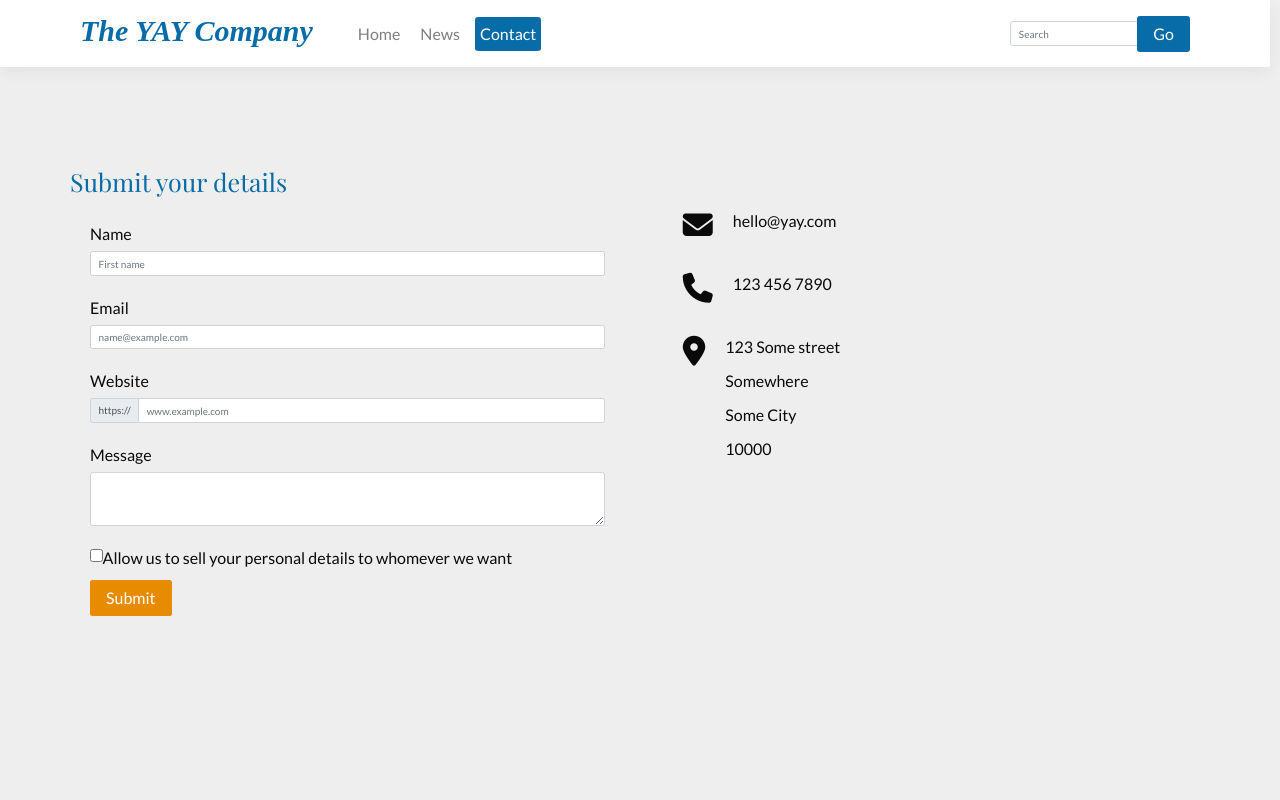
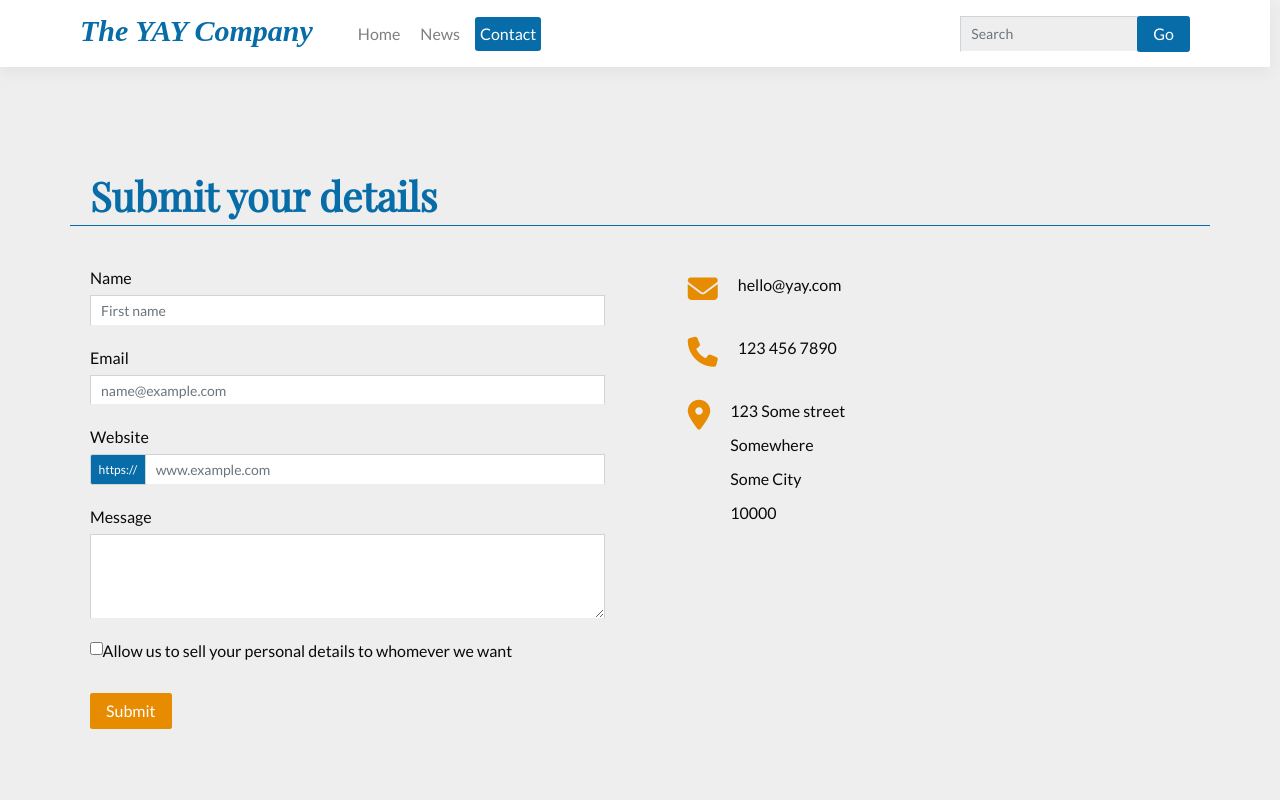
Before and after one commit to emilietonnessen/css-frameworks_v2, a React (Create React App) app: page /contact in a window 1280 px wide. Shown: the top 800 px of the page. Built offline with nearby package versions, Linux system fonts and the light colour scheme; a web font is replaced by a local one.

Commit message:
Nitpicking on styling

```diff
--- a/src/components/ContactForm.tsx
+++ b/src/components/ContactForm.tsx
@@ -26,7 +26,7 @@ const ContactForm: React.FC = () => {
 
 
     // console logs
-    console.error("[errors]", errors);
+    //console.error("[errors]", errors);
 
     return (
         <Form className="form" onSubmit={handleSubmit(onSubmit)}>
@@ -34,7 +34,7 @@ const ContactForm: React.FC = () => {
             {/* Name */}
             <Form.Group className="form__group">
                 <Form.Label>Name</Form.Label>
-                <Form.Control placeholder="First name" {...register("name")} />
+                <Form.Control placeholder="First name" {...register("name")} className="form__input" />
                 {errors.name && <span className="form__group--error">{errors.name.message}</span>}
             </Form.Group>
 
@@ -42,7 +42,7 @@ const ContactForm: React.FC = () => {
             {/* Email */}
             <Form.Group className="form__group"  controlId="exampleForm.ControlInput1">
                 <Form.Label>Email</Form.Label>
-                <Form.Control type="email" placeholder="name@example.com" {...register("email")}/>
+                <Form.Control type="email" placeholder="name@example.com" {...register("email")} className="form__input"/>
                 {errors.email && <span className="form__group--error">{errors.email.message}</span>}
             </Form.Group>
 
@@ -52,9 +52,9 @@ const ContactForm: React.FC = () => {
                 <Form.Label>Website</Form.Label>
                 <InputGroup className="mb-2">
                     <InputGroup.Prepend>
-                        <InputGroup.Text>https://</InputGroup.Text>
+                        <InputGroup.Text className="form__icon">https://</InputGroup.Text>
                     </InputGroup.Prepend>
-                    <FormControl id="inlineFormInputGroup" placeholder="www.example.com" {...register("website")}/>
+                    <FormControl id="inlineFormInputGroup" placeholder="www.example.com" {...register("website")} className="form__input"/>
                 </InputGroup>
                 {errors.website && <span className="form__group--error">{errors.website.message}</span>}
             </Form.Group>
@@ -63,19 +63,19 @@ const ContactForm: React.FC = () => {
             {/* Message */}
             <Form.Group className="form__group"  controlId="exampleForm.ControlTextarea1">
                 <Form.Label>Message</Form.Label>
-                <Form.Control as="textarea" rows={3} {...register("message")}/>
+                <Form.Control as="textarea" rows={3} {...register("message")} className="form__textarea"/>
                 {errors.message && <span className="form__group--error">{errors.message.message}</span>}
             </Form.Group>
 
 
             {/* Checkbox */}
-            <Form.Group className="form__group mb-3" controlId="formBasicCheckbox">
-                <Form.Check type="checkbox" label="Allow us to sell your personal details to whomever we want" />
+            <Form.Group className="form__group mb-3" controlId="checkbox">
+                <Form.Check id="checkbox" type="checkbox" label="Allow us to sell your personal details to whomever we want" />
             </Form.Group>
 
 
             {/* Submit Button */}
-            <Button variant="secondary" type="submit">
+            <Button variant="secondary" type="submit" className="form__button">
                 Submit
             </Button>
         </Form>
--- a/src/components/ContactInfo.tsx
+++ b/src/components/ContactInfo.tsx
@@ -1,28 +1,28 @@
 import { Container, Row } from 'react-bootstrap';
 
 const ContactInfo: React.FC = () => (
-    <Container className="contactInfo">
-        <Row className="contactInfo__item">
-            <div className="contactInfo__icon">
+    <Container className="contact-info">
+        <Row className="contact-info__item">
+            <div className="contact-info__icon">
                 <i className="fas fa-envelope"></i>
             </div>
-            <div className="contactInfo__text">
+            <div className="contact-info__text">
                 <p>hello@yay.com</p>
             </div>
         </Row>
-        <Row className="contactInfo__item">
-            <div className="contactInfo__icon">
+        <Row className="contact-info__item">
+            <div className="contact-info__icon">
                 <i className="fas fa-phone"></i>
             </div>
-            <div className="contactInfo__text">
+            <div className="contact-info__text">
                 <p>123 456 7890</p>
             </div>
         </Row>
-        <Row className="contactInfo__item">
-            <div className="contactInfo__icon">
+        <Row className="contact-info__item">
+            <div className="contact-info__icon">
                 <i className="fas fa-map-marker-alt"></i>
             </div>
-            <div className="contactInfo__text">
+            <div className="contact-info__text">
                 <p>123 Some street</p>
                 <p>Somewhere</p>
                 <p>Some City</p>
--- a/src/components/Layout/Navigation.tsx
+++ b/src/components/Layout/Navigation.tsx
@@ -35,7 +35,7 @@ const Navigation: React.FC = () => (
 
                 {/* Search */}
                 <Form inline>
-                    <FormControl type="text" placeholder="Search" className="mr-sm-2" />
+                    <FormControl type="text" placeholder="Search" className="mr-sm-2 form__input form__input--grey" />
                     <Button variant="primary">Go</Button>
                 </Form>
 
--- a/src/pages/Contact.tsx
+++ b/src/pages/Contact.tsx
@@ -8,10 +8,10 @@ const Contact: React.FC = () => (
     <Container className="u-padding-top-bottom-lg">
         <Row>
             <Col xs={{ span: 12, order: 2 }} md={{ span:12, order: 1}}>
-                <h1>Submit your details</h1>
+                <h1 className="headline headline--primary">Submit your details</h1>
             </Col>
 
-            <Col className="container--contactInfo" xs={{ span: 12, order: 1 }} md={{ span:6, order: 3}}>
+            <Col xs={{ span: 12, order: 1 }} md={{ span:6, order: 3}}>
                 <ContactInfo />
             </Col>
 
--- a/src/sass/abstracts/_mixin.scss
+++ b/src/sass/abstracts/_mixin.scss
@@ -0,0 +1,11 @@
+@mixin formElements {
+    padding: 1rem;
+    font-size: 1.4rem;
+    outline: none;
+    border-bottom: 1px solid transparent;
+    border-radius: 0;
+
+    &::placeholder {
+        font-size: 1.4rem;
+    }
+}
--- a/src/sass/base/_typography.scss
+++ b/src/sass/base/_typography.scss
@@ -29,3 +29,17 @@ h1, h2, h3, h4, h5, h6 {
     font-family: $font-family-heading;
     color: colors(primary);
 }
+
+
+.headline {
+    font-family: $font-family-heading;
+    font-weight: 600;
+
+    &--primary {
+        color: colors(primary);
+        font-size: 4rem;
+        border-bottom: 1px solid colors(primary);
+        padding: .5rem 2rem;
+        margin-bottom: 2rem;
+    }
+}
--- a/src/sass/components/_contactInfo.scss
+++ b/src/sass/components/_contactInfo.scss
@@ -1,15 +1,25 @@
-.contactInfo{
+.contact-info{
+    padding: 2rem;
 
     @media screen and (max-width: 991px){
         margin-top: 30px;
     }
 
     &__item{
-        margin-bottom: 15px;
+
+        &:not(:last-child) {
+            margin-bottom: 15px;
+        }
     }
 
     &__icon{
         font-size: 30px;
+        color: colors(secondary);
+        transition: all .3s;
+
+        &:hover {
+            color: colors(primary);
+        }
     }
 
     &__text{
--- a/src/sass/components/_form.scss
+++ b/src/sass/components/_form.scss
@@ -22,20 +22,44 @@
     }
 
 
-    // Checkbox
+
+    // Icon -------------------------------------
+    &__icon {
+        font-size: 1.2rem;
+        background-color: colors(primary);
+        color: $color-white;
+    }
+
+
+
+    // Input ------------------------------------
+    &__input {
+        @include formElements;
+
+        &--grey {
+            background-color: $color-background;
+            height: 3.6rem
+        }
+    }
+
+
+
+    // Textarea ---------------------------------
+    &__textarea {
+        @include formElements;
+    }
+
+
+
+    // Checkbox ---------------------------------
     &__checkbox .form-check  #formBasicCheckbox:checked{
         background-color: colors(primary);
     }
 
 
-    // Submit Button
-    &__btn {
-        width: 100%;
-        background: colors(secondary);
-        border: 0;
 
-        &:hover{
-            background: colors(secondary);
-        }
+    // Submit Button ---------------------------
+    &__button {
+        margin-top: 2rem;
     }
 }
```
